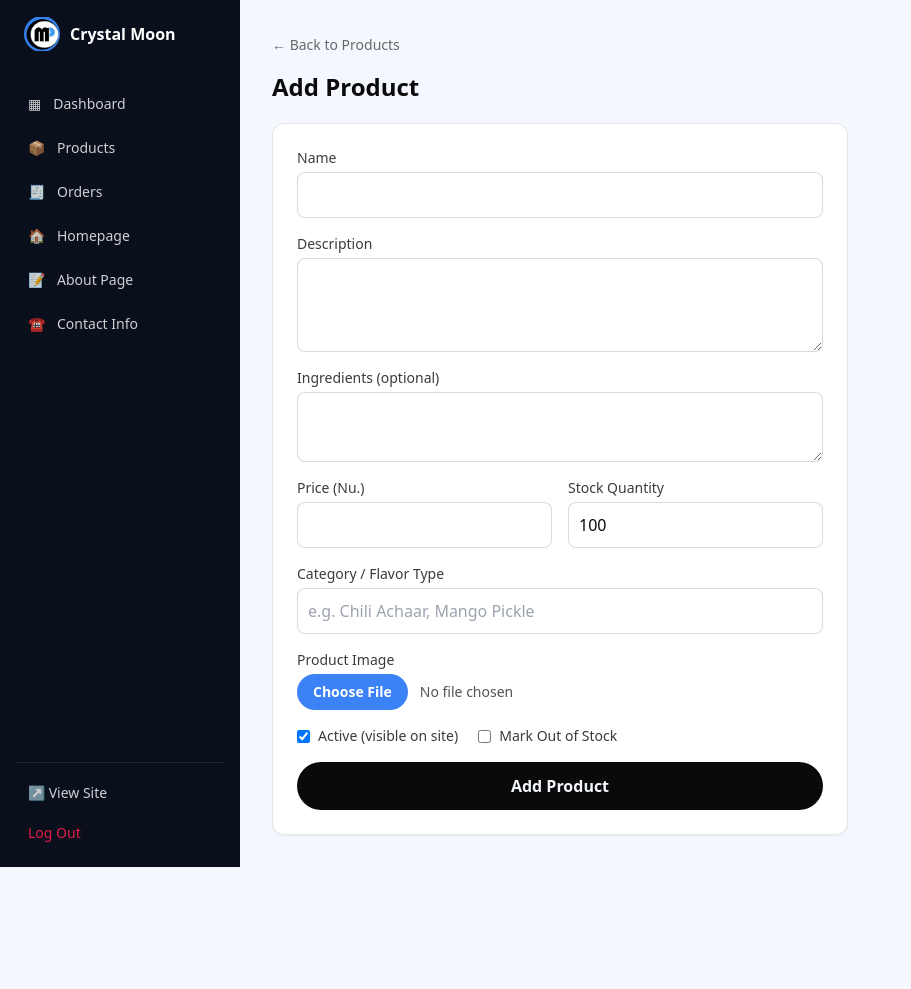
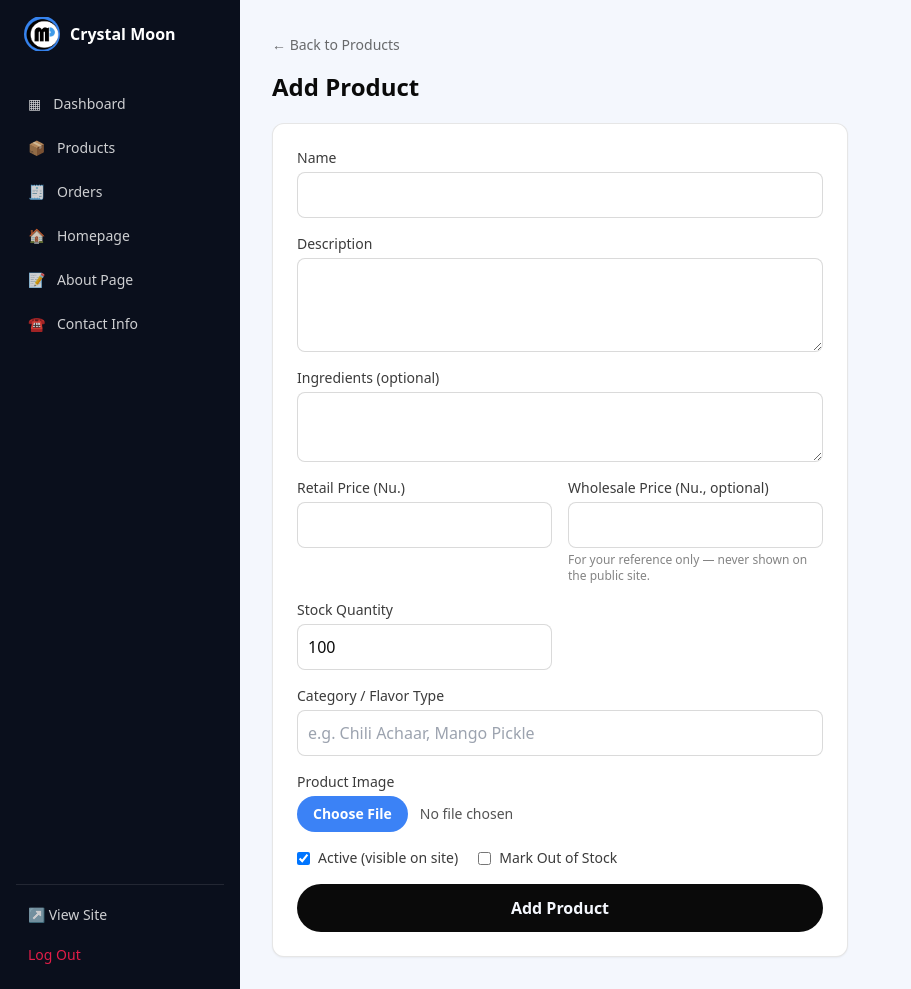
Before and after one commit to XplorerLuffy/cmp.bt, a PHP site: page /cmp/product-edit in a window 1280 px wide. Shown: the whole page, without its empty margins (0-911 px from the left). Before the commit the page ends 867 px from the top, so only its background shows below. Run offline with PHP 8.4, Linux system fonts and the light colour scheme; the visitor is signed in with stand-in values (Sample User, id 1); some libraries are stand-ins or nearby versions.

Commit message:
Add admin-only wholesale price + bulk-buyer contact prompts; full brand name in header
- migrate5.sql adds nullable wholesale_price column to products
- Admin product form has a Wholesale Price field (labeled "reference only")
- Admin products list shows the wholesale price under retail
- Product detail + contact page invite bulk buyers to contact us for
  wholesale pricing; the price itself is never rendered publicly
- Header brand text changed from "Crystal Moon" to "Crystal Moon Products"

Co-Authored-By: Claude Opus 4.8 <noreply@anthropic.com>
Claude-Session: https://claude.ai/code/session_01PvjGgyAxz1gX7fKaNUYaUC

```diff
--- a/cpanel-site/cmp/product-edit.php
+++ b/cpanel-site/cmp/product-edit.php
@@ -81,6 +81,7 @@ if ($_SERVER['REQUEST_METHOD'] === 'POST') {
     $ingredients = trim($_POST['ingredients'] ?? '');
     $category    = trim($_POST['category'] ?? '');
     $price       = (int)($_POST['price'] ?? 0);
+    $wholesalePrice = trim($_POST['wholesale_price'] ?? '') !== '' ? (int)$_POST['wholesale_price'] : null;
     $stock       = (int)($_POST['stock'] ?? 0);
     $isActive    = isset($_POST['is_active']) ? 1 : 0;
     $outOfStock  = isset($_POST['out_of_stock']) ? 1 : 0;
@@ -95,11 +96,11 @@ if ($_SERVER['REQUEST_METHOD'] === 'POST') {
             // Update
             $slug = unique_slug($db, slugify($name), $id);
             if ($imagePath) {
-                $stmt = $db->prepare("UPDATE products SET name=?, slug=?, description=?, ingredients=?, category=?, price=?, stock=?, is_active=?, out_of_stock=?, image_url=? WHERE id=?");
-                $stmt->bind_param('sssssiiiiss', $name, $slug, $description, $ingredientsVal, $category, $price, $stock, $isActive, $outOfStock, $imagePath, $id);
+                $stmt = $db->prepare("UPDATE products SET name=?, slug=?, description=?, ingredients=?, category=?, price=?, wholesale_price=?, stock=?, is_active=?, out_of_stock=?, image_url=? WHERE id=?");
+                $stmt->bind_param('sssssiiiiiss', $name, $slug, $description, $ingredientsVal, $category, $price, $wholesalePrice, $stock, $isActive, $outOfStock, $imagePath, $id);
             } else {
-                $stmt = $db->prepare("UPDATE products SET name=?, slug=?, description=?, ingredients=?, category=?, price=?, stock=?, is_active=?, out_of_stock=? WHERE id=?");
-                $stmt->bind_param('sssssiiiis', $name, $slug, $description, $ingredientsVal, $category, $price, $stock, $isActive, $outOfStock, $id);
+                $stmt = $db->prepare("UPDATE products SET name=?, slug=?, description=?, ingredients=?, category=?, price=?, wholesale_price=?, stock=?, is_active=?, out_of_stock=? WHERE id=?");
+                $stmt->bind_param('sssssiiiiis', $name, $slug, $description, $ingredientsVal, $category, $price, $wholesalePrice, $stock, $isActive, $outOfStock, $id);
             }
             $stmt->execute();
             redirect('/cmp/products');
@@ -107,8 +108,8 @@ if ($_SERVER['REQUEST_METHOD'] === 'POST') {
             // Create
             $newId = gen_id();
             $slug = unique_slug($db, slugify($name), null);
-            $stmt = $db->prepare("INSERT INTO products (id, slug, name, description, ingredients, category, price, image_url, stock, is_active, out_of_stock) VALUES (?,?,?,?,?,?,?,?,?,?,?)");
-            $stmt->bind_param('ssssssisiii', $newId, $slug, $name, $description, $ingredientsVal, $category, $price, $imagePath, $stock, $isActive, $outOfStock);
+            $stmt = $db->prepare("INSERT INTO products (id, slug, name, description, ingredients, category, price, wholesale_price, image_url, stock, is_active, out_of_stock) VALUES (?,?,?,?,?,?,?,?,?,?,?,?)");
+            $stmt->bind_param('ssssssiisiii', $newId, $slug, $name, $description, $ingredientsVal, $category, $price, $wholesalePrice, $imagePath, $stock, $isActive, $outOfStock);
             $stmt->execute();
             redirect('/cmp/products');
         }
@@ -147,8 +148,13 @@ require __DIR__ . '/../includes/admin-layout.php';
     <textarea name="ingredients" rows="2" class="rounded-lg border border-brand-ink/15 p-2.5"><?= $v('ingredients') ?></textarea></label>
 
   <div class="grid grid-cols-1 gap-4 sm:grid-cols-2">
-    <label class="flex flex-col gap-1"><span class="text-sm font-medium text-brand-ink/80">Price (Nu.)</span>
+    <label class="flex flex-col gap-1"><span class="text-sm font-medium text-brand-ink/80">Retail Price (Nu.)</span>
       <input name="price" type="number" min="1" required value="<?= $v('price') ?>" class="rounded-lg border border-brand-ink/15 p-2.5"></label>
+    <label class="flex flex-col gap-1"><span class="text-sm font-medium text-brand-ink/80">Wholesale Price (Nu., optional)</span>
+      <input name="wholesale_price" type="number" min="0" value="<?= $v('wholesale_price') ?>" class="rounded-lg border border-brand-ink/15 p-2.5">
+      <span class="text-xs text-brand-ink/50">For your reference only — never shown on the public site.</span></label>
+  </div>
+  <div class="grid grid-cols-1 gap-4 sm:grid-cols-2">
     <label class="flex flex-col gap-1"><span class="text-sm font-medium text-brand-ink/80">Stock Quantity</span>
       <input name="stock" type="number" min="0" required value="<?= $isEdit ? $v('stock') : '100' ?>" class="rounded-lg border border-brand-ink/15 p-2.5"></label>
   </div>
--- a/cpanel-site/cmp/products.php
+++ b/cpanel-site/cmp/products.php
@@ -33,6 +33,7 @@ require __DIR__ . '/../includes/admin-layout.php';
             <a href="/cmp/product-edit?id=<?= urlencode($p['id']) ?>" class="font-medium text-brand-blue hover:underline"><?= htmlspecialchars($p['name']) ?></a>
             <p class="text-sm text-brand-ink/60"><?= htmlspecialchars($p['category']) ?></p>
             <p class="font-semibold text-brand-ink"><?= format_btn((float)$p['price']) ?></p>
+            <?php if (!empty($p['wholesale_price'])): ?><p class="text-xs text-brand-ink/50">Wholesale: <?= format_btn((float)$p['wholesale_price']) ?></p><?php endif; ?>
           </div>
         </div>
         <div class="flex flex-wrap items-center gap-1.5 text-xs">
--- a/cpanel-site/contact.php
+++ b/cpanel-site/contact.php
@@ -56,6 +56,10 @@ require __DIR__ . '/includes/header.php';
     <?php endforeach; ?>
   </div>
 
+  <p class="mb-8 rounded-xl border border-brand-blue/20 bg-brand-blue/5 p-4 text-sm text-brand-ink/75">
+    <strong class="font-semibold text-brand-ink">Buying in bulk?</strong> Mention it in your message below for wholesale pricing — we'll get back to you with rates.
+  </p>
+
   <?php if ($sent): ?>
     <p class="rounded-xl bg-green-50 p-4 font-medium text-green-700">Thanks for reaching out! We&apos;ll get back to you soon.</p>
   <?php else: ?>
--- a/cpanel-site/includes/header.php
+++ b/cpanel-site/includes/header.php
@@ -77,7 +77,7 @@ $currentPath = $current === 'index.php' ? '/' : '/' . preg_replace('/\.php$/', '
     <div class="mx-auto flex max-w-6xl items-center justify-between px-4 py-3">
       <a href="/" class="flex items-center gap-2.5">
         <img src="/logo.png" alt="Crystal Moon Products logo" class="h-9 w-9 rounded-full object-contain sm:h-10 sm:w-10">
-        <span class="font-display text-lg font-semibold tracking-wide text-brand-ink">Crystal Moon</span>
+        <span class="font-display text-lg font-semibold tracking-wide text-brand-ink">Crystal Moon Products</span>
       </a>
 
       <nav class="hidden items-center gap-8 md:flex">
--- a/cpanel-site/product.php
+++ b/cpanel-site/product.php
@@ -71,6 +71,7 @@ require __DIR__ . '/includes/header.php';
           </form>
         </div>
         <p class="text-sm text-brand-ink/55">Cash on delivery or bank transfer — delivered anywhere in Bhutan.</p>
+        <p class="text-sm text-brand-ink/55">Buying in bulk? <a href="/contact" class="font-medium text-brand-blue hover:underline">Contact us</a> for wholesale pricing.</p>
         <script>
           (function () {
             var input = document.getElementById('qtyInput');
```
Also changed, not shown: cpanel-site/migrate5.sql (added, +8 -0 lines), cpanel-site/README.md.
